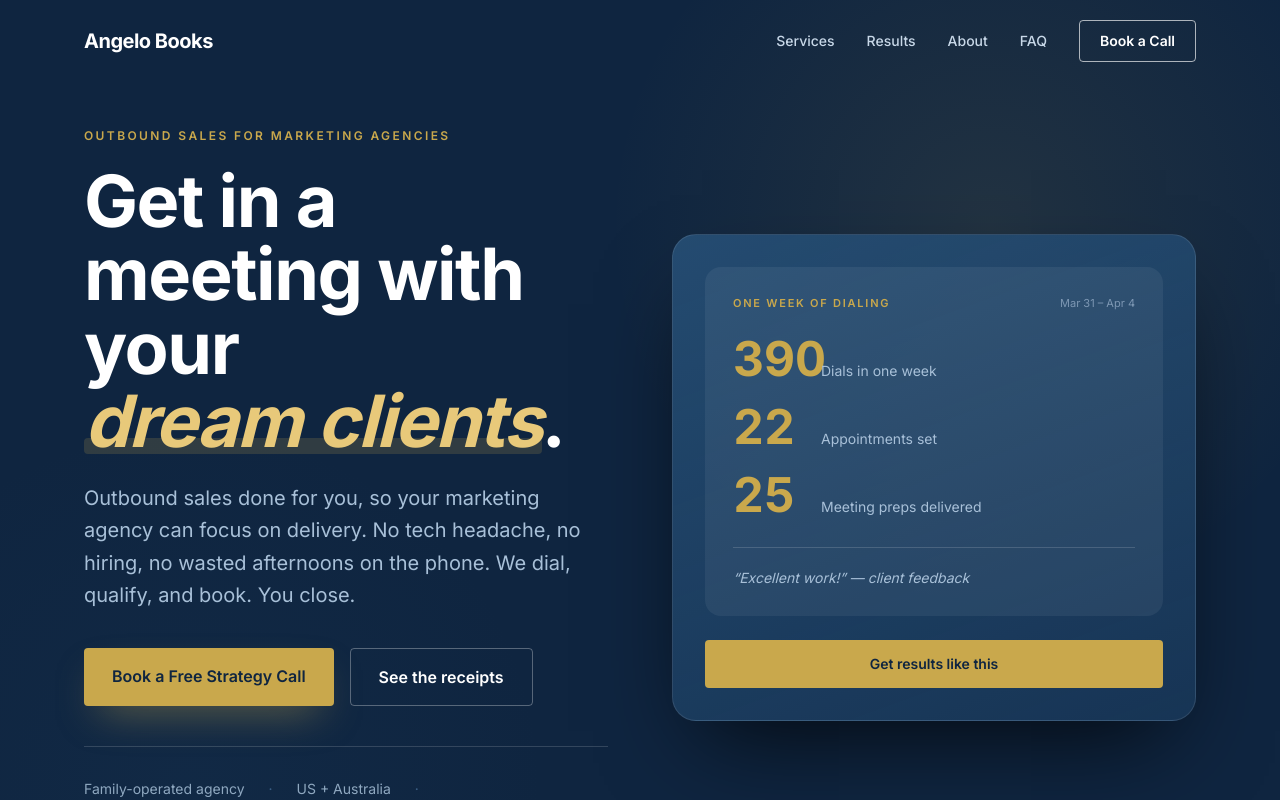
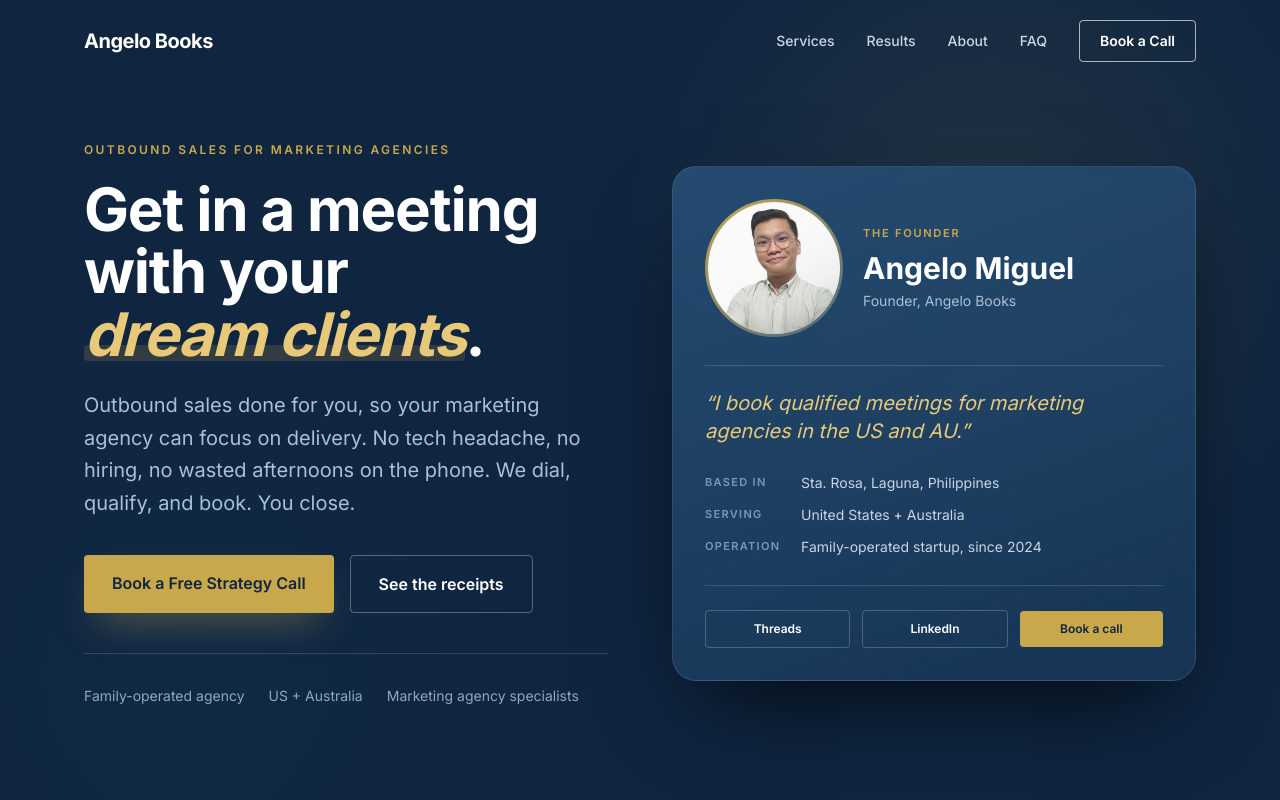
Before and after one commit to TobiasBoscoBrown/angelo-books, a Next.js app: page / in a window 1280 px wide. Shown: the top 800 px of the page. Built offline with nearby package versions, Linux system fonts and the light colour scheme; a web font is replaced by a local one.

Commit message:
Hero: replace stats card with founder card (photo, his own words, socials)

```diff
--- a/app/page.tsx
+++ b/app/page.tsx
@@ -4,8 +4,6 @@ import { brand } from "@/lib/brand";
 import Faq from "@/components/Faq";
 import Proof from "@/components/Proof";
 import Reveal from "@/components/Reveal";
-
-const snapshot = brand.results.slice(0, 3);
 
 export default function Home() {
   return (
@@ -43,7 +41,7 @@ export default function Home() {
             </Reveal>
 
             <Reveal delay={80}>
-              <h1 className="font-display text-[2.75rem] leading-[1.02] md:text-6xl lg:text-7xl font-bold mb-6 text-white tracking-[-0.02em]">
+              <h1 className="font-display text-[2.6rem] leading-[1.04] md:text-5xl lg:text-6xl font-bold mb-6 text-white tracking-[-0.02em] text-balance">
                 Get in a meeting with your{" "}
                 <span className="relative inline-block">
                   <span className="relative z-10 italic" style={{ color: "var(--gold-light)" }}>
@@ -103,77 +101,117 @@ export default function Home() {
                 }}
               >
                 <span>Family-operated agency</span>
-                <span aria-hidden style={{ color: "#3c5f85" }}>·</span>
                 <span>US + Australia</span>
-                <span aria-hidden style={{ color: "#3c5f85" }}>·</span>
                 <span>Marketing agency specialists</span>
               </div>
             </Reveal>
           </div>
 
-          {/* Snapshot card */}
+          {/* Founder card */}
           <Reveal delay={160} distance={40} className="relative hidden md:block">
             <div
               className="rounded-3xl p-8 border"
               style={{
                 background:
-                  "linear-gradient(160deg, rgba(37,77,115,0.95) 0%, rgba(26,58,92,0.75) 100%)",
+                  "linear-gradient(160deg, rgba(37,77,115,0.95) 0%, rgba(26,58,92,0.72) 100%)",
                 borderColor: "rgba(255,255,255,0.10)",
                 boxShadow: "0 40px 90px -30px rgba(0,0,0,0.8)",
               }}
             >
-              <div
-                className="rounded-2xl p-7"
-                style={{ background: "rgba(255,255,255,0.06)" }}
+              <div className="flex items-center gap-5">
+                <span
+                  className="flex-shrink-0 rounded-full p-[3px]"
+                  style={{
+                    background:
+                      "linear-gradient(140deg, var(--gold) 0%, rgba(255,255,255,0.18) 100%)",
+                  }}
                 >
-                <div className="flex items-baseline justify-between mb-6">
+                  <Image
+                    src="/angelo.png"
+                    alt="Angelo Miguel, founder of Angelo Books"
+                    width={240}
+                    height={240}
+                    priority
+                    className="block rounded-full w-[132px] h-[132px] object-cover"
+                    style={{ background: "white" }}
+                  />
+                </span>
+                <div className="min-w-0">
                   <p
-                    className="text-[11px] font-semibold uppercase tracking-[0.16em]"
+                    className="text-[11px] font-semibold uppercase tracking-[0.16em] mb-2"
                     style={{ color: "var(--gold)" }}
                   >
-                    One week of dialing
+                    The founder
                   </p>
-                  <p className="text-[11px]" style={{ color: "#7d97b3" }}>
-                    Mar 31 – Apr 4
+                  <p className="font-display text-3xl font-bold text-white leading-tight">
+                    {brand.owner}
                   </p>
-                </div>
-
-                <div className="space-y-5">
-                  {snapshot.map((r) => (
-                    <div key={r.label} className="flex items-baseline gap-4">
-                      <span
-                        className="font-display text-5xl font-bold tabular-nums leading-none w-[4.5rem] flex-shrink-0"
-                        style={{ color: "var(--gold)" }}
-                      >
-                        {r.metric}
-                      </span>
-                      <span className="text-sm" style={{ color: "#a8c0d8" }}>
-                        {r.label}
-                      </span>
-                    </div>
-                  ))}
-                </div>
-
-                <div
-                  className="mt-7 pt-5 border-t text-sm italic"
-                  style={{
-                    borderColor: "rgba(255,255,255,0.15)",
-                    color: "#a8c0d8",
-                  }}
-                >
-                  &ldquo;Excellent work!&rdquo; &mdash; client feedback
+                  <p className="text-sm mt-1" style={{ color: "#a8c0d8" }}>
+                    {brand.founderRole}, {brand.name}
+                  </p>
                 </div>
               </div>
 
+              <blockquote
+                className="mt-7 pt-6 border-t font-display text-xl italic leading-snug"
+                style={{
+                  borderColor: "rgba(255,255,255,0.14)",
+                  color: "var(--gold-light)",
+                }}
+              >
+                &ldquo;{brand.founderQuote}&rdquo;
+              </blockquote>
+
+              <dl className="mt-7 space-y-3 text-sm">
+                {[
+                  { k: "Based in", v: brand.location },
+                  { k: "Serving", v: brand.serving.join(" + ") },
+                  { k: "Operation", v: `${brand.type}, since ${brand.founded}` },
+                ].map((row) => (
+                  <div key={row.k} className="flex gap-4">
+                    <dt
+                      className="w-20 flex-shrink-0 text-[11px] font-semibold uppercase tracking-[0.12em] pt-0.5"
+                      style={{ color: "#7d97b3" }}
+                    >
+                      {row.k}
+                    </dt>
+                    <dd style={{ color: "#c8d6e5" }}>{row.v}</dd>
+                  </div>
+                ))}
+              </dl>
+
+              <div
+                className="mt-7 pt-6 border-t flex items-center gap-3"
+                style={{ borderColor: "rgba(255,255,255,0.14)" }}
+              >
+                <a
+                  href={brand.threads}
+                  target="_blank"
+                  rel="noopener noreferrer"
+                  className="flex-1 py-2.5 rounded text-xs font-semibold text-center border transition-all duration-300 hover:-translate-y-0.5 hover:bg-white/10"
+                  style={{ borderColor: "rgba(255,255,255,0.22)", color: "white" }}
+                >
+                  Threads
+                </a>
+                <a
+                  href={brand.linkedin}
+                  target="_blank"
+                  rel="noopener noreferrer"
+                  className="flex-1 py-2.5 rounded text-xs font-semibold text-center border transition-all duration-300 hover:-translate-y-0.5 hover:bg-white/10"
+                  style={{ borderColor: "rgba(255,255,255,0.22)", color: "white" }}
+                >
+                  LinkedIn
+                </a>
                 <a
                   href={brand.calendlyUrl}
                   target="_blank"
                   rel="noopener noreferrer"
-                className="mt-6 block w-full py-3.5 rounded font-semibold text-sm text-center transition-transform duration-300 hover:-translate-y-0.5"
+                  className="flex-1 py-2.5 rounded text-xs font-semibold text-center transition-transform duration-300 hover:-translate-y-0.5"
                   style={{ background: "var(--gold)", color: "var(--navy-dark)" }}
                 >
-                Get results like this
+                  Book a call
                 </a>
+              </div>
             </div>
           </Reveal>
         </div>
--- a/lib/brand.ts
+++ b/lib/brand.ts
@@ -13,6 +13,9 @@ export const brand = {
   type: "Family-operated startup",
   threads: "https://www.threads.com/@justangeloing",
   linkedin: "https://www.linkedin.com/in/angelo-miguel-999b612a4/",
+  founderRole: "Founder",
+  // Angelo's own words, from his Threads posts.
+  founderQuote: "I book qualified meetings for marketing agencies in the US and AU.",
   accentColor: "#1a3a5c",
   services: [
     {
```
Lines whose indentation alone changed are shown as unchanged.
